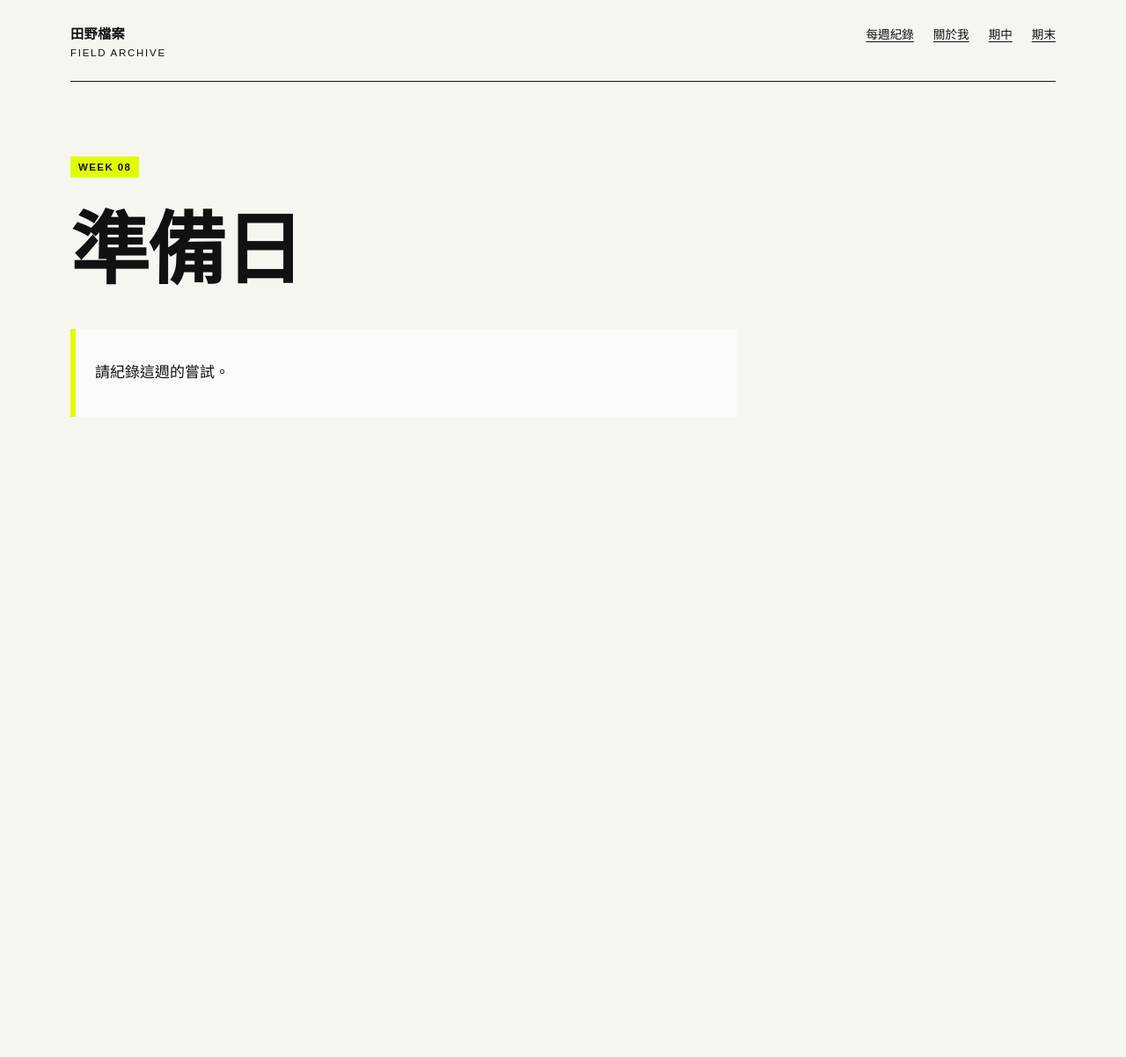
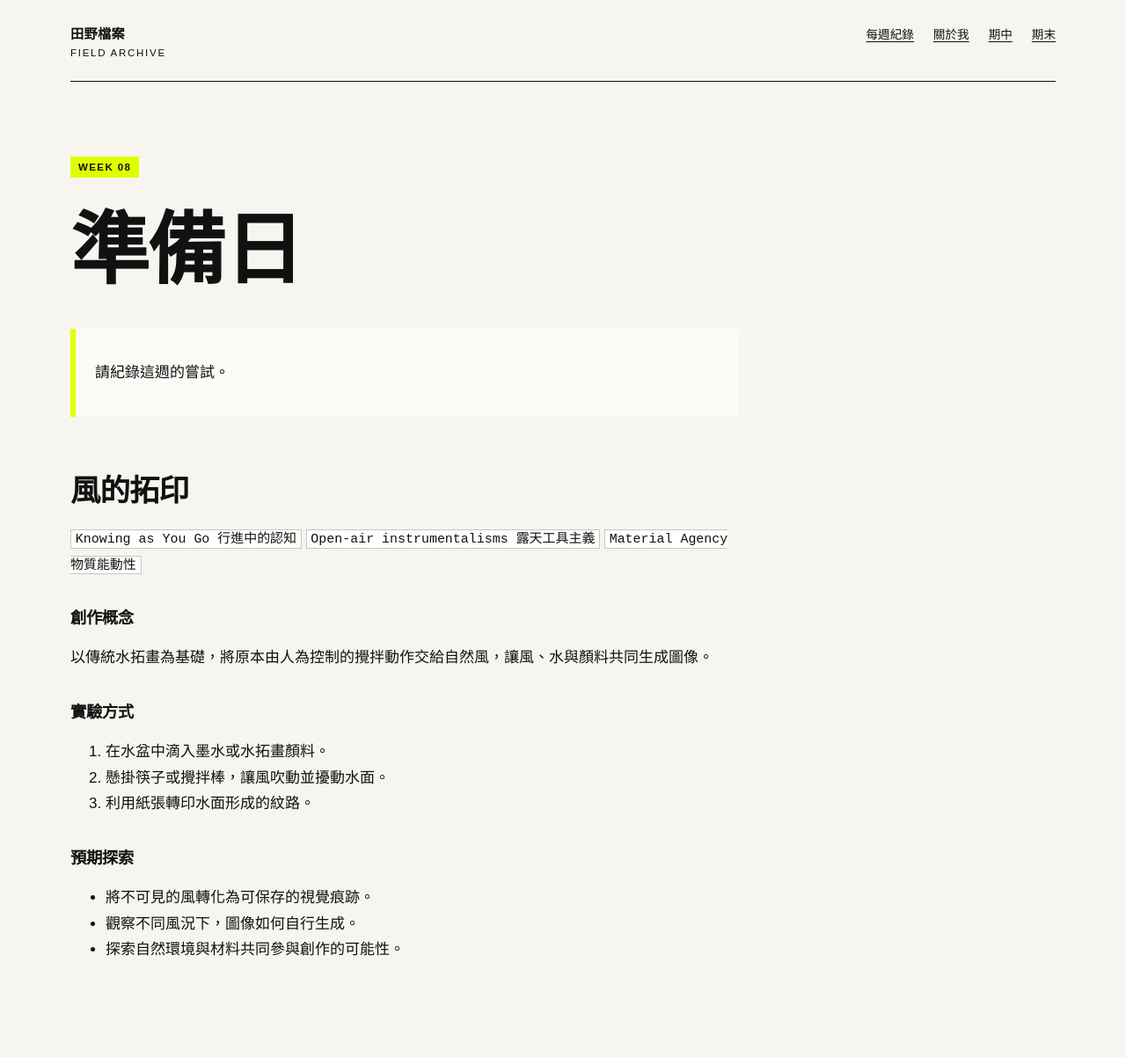
Before and after one commit to liki1928/fieldworkarchive, a Jekyll site: the page built from weeks/week-08.md, in a window 1280 px wide. Shown: the whole page at 88% size. Built offline with Jekyll 4.4.1, drawn with Linux system fonts in a browser that asks for light colours; before the commit the page ends 900 px from its top, so only the background shows below that.

Commit message:
Update week-08.md

```diff
--- a/weeks/week-08.md
+++ b/weeks/week-08.md
@@ -8,3 +8,19 @@ permalink: /weeks/week-08/
 # 準備日
 
 > 請紀錄這週的嘗試。
+
+## 風的拓印
+`Knowing as You Go 行進中的認知` `Open-air instrumentalisms 露天工具主義` `Material Agency 物質能動性`
+
+### 創作概念
+以傳統水拓畫為基礎，將原本由人為控制的攪拌動作交給自然風，讓風、水與顏料共同生成圖像。
+
+### 實驗方式
+1. 在水盆中滴入墨水或水拓畫顏料。
+2. 懸掛筷子或攪拌棒，讓風吹動並擾動水面。
+3. 利用紙張轉印水面形成的紋路。
+
+### 預期探索
+- 將不可見的風轉化為可保存的視覺痕跡。
+- 觀察不同風況下，圖像如何自行生成。
+- 探索自然環境與材料共同參與創作的可能性。
```
